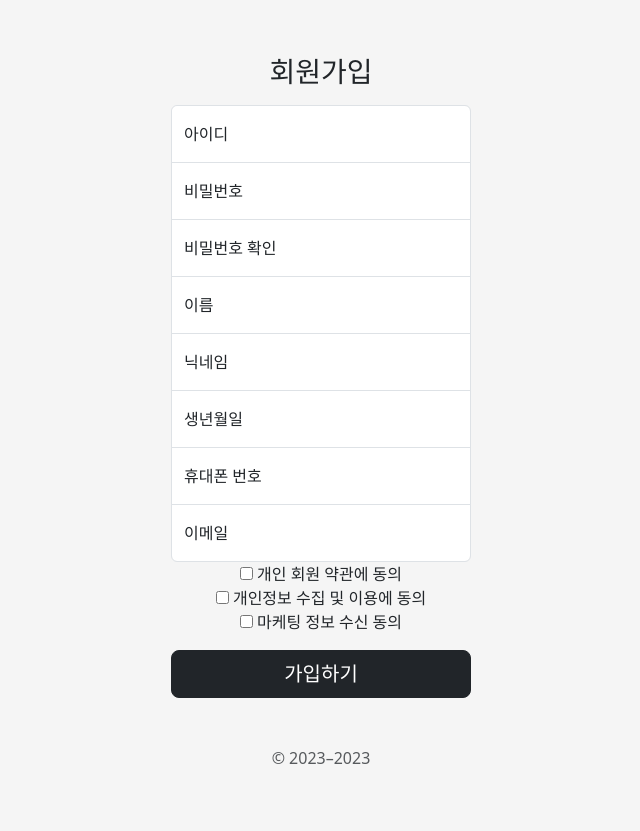
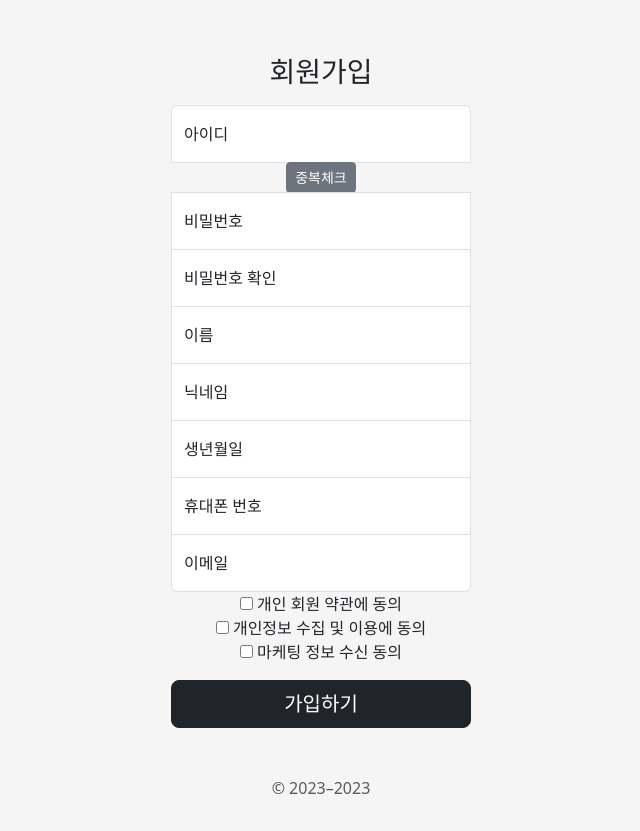
Before and after one commit to rnjswo9578/Toy_project, a Flask app: page /login_sign_up in a window 1280 px wide. Shown: the whole page, without its empty margins (319-959 px from the left). Before the commit the page ends 764 px from the top, so only its background shows below. Run offline with Flask 3, Linux system fonts and the light colour scheme; some libraries are stand-ins or nearby versions.

Commit message:
중복체크 버튼 추가(디자인 안된)

```diff
--- a/templates/10_jo_blog_join_the_membership.html
+++ b/templates/10_jo_blog_join_the_membership.html
@@ -116,6 +116,9 @@
         } */
     </style>
 <script type="text/javascript">
+    function checkDuplicateId() {
+
+    }
     function test(){
     var id = document.getElementsByName('user_id')[0].value;
     var pw = document.getElementsByName('pw')[0].value;
@@ -216,6 +219,7 @@
             <div class="form-floating">
                 <input type="top" class="form-control" name="user_id" placeholder="ID">
                 <label for="floatingInput">아이디</label>
+                <button class="btn btn-sm btn-secondary" type="button" onclick="checkDuplicateId()">중복체크</button>
             </div>
             <div class="form-floating">
                 <input type="password" class="form-control" name="pw" placeholder="Password">
```
